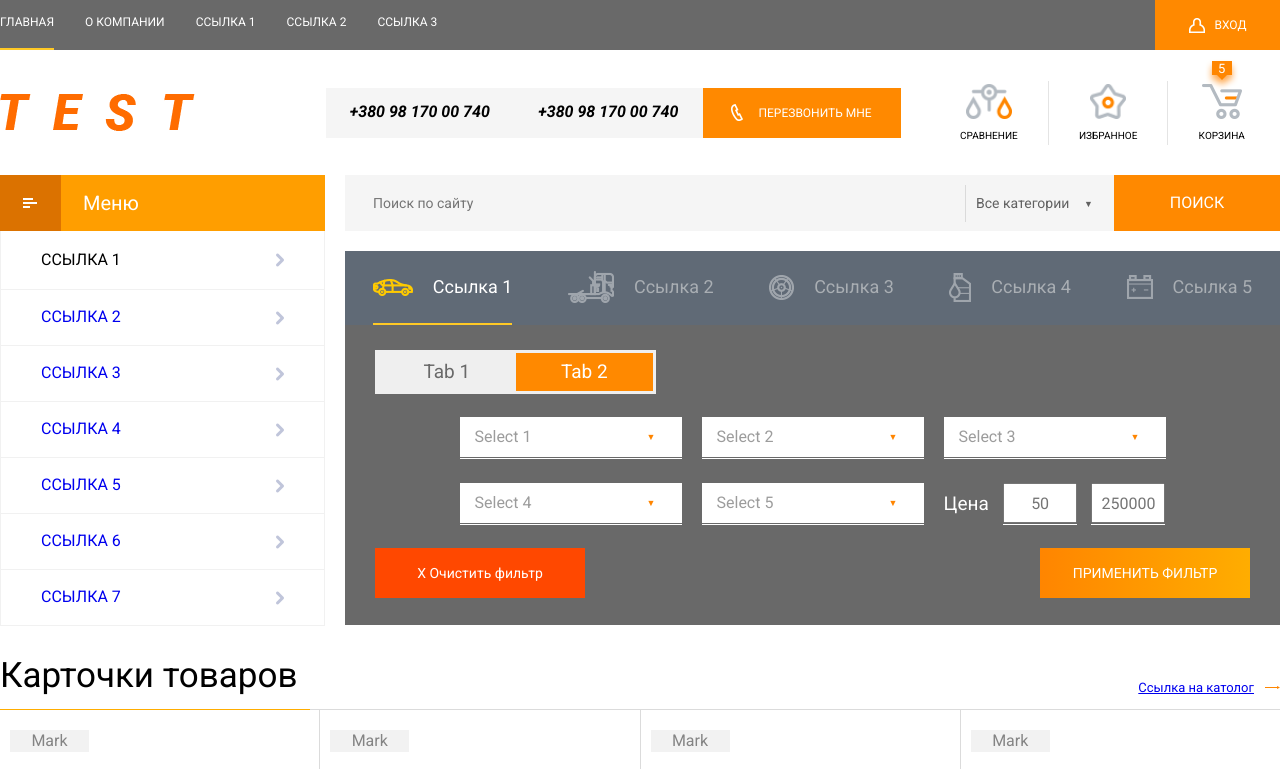
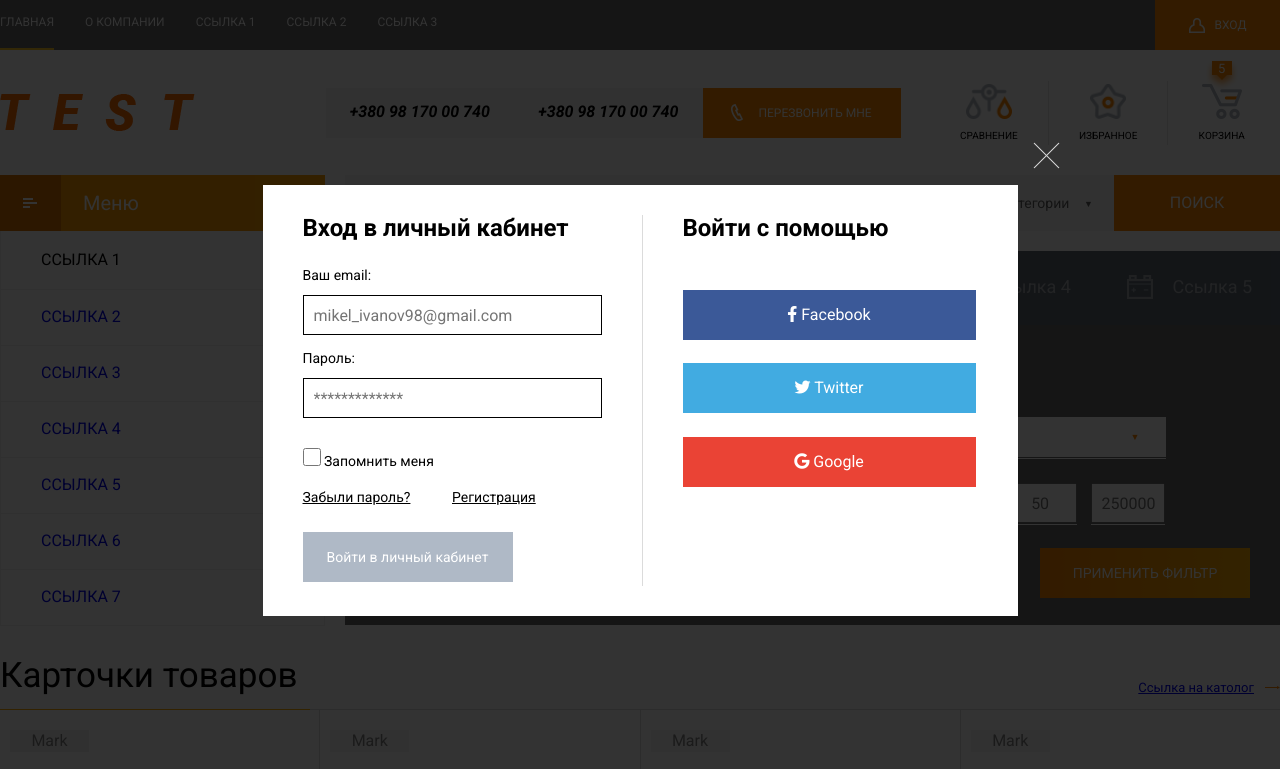
Before and after one commit to alexpryp/auto_parts, a website: page index.html in a window 1280 px wide. Both pictures are taken after a click on the button "ВХОД". Shown: the top 769 px of the page. Drawn offline with Linux system fonts and the light colour scheme; files that its build step writes are made by us from their sources; files whose address does not match are found by name.

Commit message:
Added login popup

```diff
--- a/gulpfile.js
+++ b/gulpfile.js
@@ -17,8 +17,7 @@ function styles() {
 }
 
 function scripts() {
-	return gulp.src(['./src/js/main.js', './src/js/setupFunction.js', './src/js/additionalFunctions.js'])
-				.pipe(concat('script.js'))
+	return gulp.src('./src/js/script.js')
 				.pipe(babel({
 		            presets: ['@babel/env']
                 }))
@@ -28,7 +27,7 @@ function scripts() {
 
 function watch() {
 	gulp.watch('./src/sass/**/*.scss', styles);
-	//gulp.watch('./src/js/**/*.js', scripts);
+	gulp.watch('./src/js/**/*.js', scripts);
 }
 
 gulp.task('styles', styles);
--- a/index.html
+++ b/index.html
@@ -778,8 +778,54 @@
             </div>
         </div>
     </footer>
-    <div class="popup-enter">
+    <div class="popup-login">
+        <div class="popup-login__body">
+            <div class="popup-login__content">
+                <a href="#" class="popup-login__close">
+                    <img src="build/images/icons/closepopup_icon.png" alt="close icon">
+                </a>
+                <div class="popup-login__throughemail">
+                    <h2>Вход в личный кабинет</h2>
+                    <form action="#">
+                        <label for="email">Ваш email:</label>
+                        <input type="email" id="email" name="email" placeholder="mikel_ivanov98@gmail.com" value="">
+                        <label for="parol">Пароль:</label>
+                        <input type="password" id="password" name="password" placeholder="*************" value="">
+                        <div id="popup-login__rememder-input"><input type="checkbox" name="remember" id="remember"> Запомнить меня</div>
+                        <div id="popup-login__forgotpassword-block">
+                            <div id="popup-login__forgotpassword">
+                                <a href="#">Забыли пароль?</a>
+                            </div>
+                            <div id="popup-login__registration">
+                                <a href="#">Регистрация</a>
+                            </div>
+                        </div>
+                        <input type="submit" value="Войти в личный кабинет" id="popup-login__submit">
+                    </form>
+                </div>
+                <div class="popup-login__divider"></div>
+                <div class="popup-login__throughother">
+                    <h2>Войти с помощью</h2>
+                    <button id="popup-login__throughfacebook">
+                        <i class="fab fa-facebook-f"></i>
+                        Facebook
+                    </button>
+                    <button id="popup-login__throughtwitter">
+                        <i class="fab fa-twitter"></i>
+                        Twitter
+                    </button>
+                    <button id="popup-login__throughgoogle">
+                        <i class="fab fa-google"></i>
+                        Google
+                    </button>
+                </div>
+            </div>
+        </div>
+    </div>
+    <div class="popup-callback">
 
     </div>
+
+    <script def src="build/js/script.js" ></script>
 </body>
 </html>
--- a/package.json
+++ b/package.json
@@ -10,6 +10,7 @@
   "license": "ISC",
   "devDependencies": {
     "@babel/core": "^7.12.10",
+    "@babel/preset-env": "^7.12.11",
     "gulp": "^4.0.2",
     "gulp-autoprefixer": "^7.0.1",
     "gulp-babel": "^8.0.0",
--- /dev/null
+++ b/src/js/script.js
@@ -0,0 +1,18 @@
+console.log('Hello, world');
+
+const enterButton = document.querySelector('.nav__login-button');
+const popupLogin = document.querySelector('.popup-login');
+const popupLoginClose = document.querySelector('.popup-login__close');
+
+enterButton.addEventListener("click", loginHandler);
+popupLoginClose.addEventListener("click", closeLoginHandler)
+
+function loginHandler(event) {
+    event.preventDefault();
+    popupLogin.classList.add("popup-login_show");
+}
+
+function closeLoginHandler(event) {
+    event.preventDefault();
+    popupLogin.classList.remove("popup-login_show");
+}
--- a/src/sass/_globalStyles.scss
+++ b/src/sass/_globalStyles.scss
@@ -23,7 +23,11 @@ html, body {
 #top__forms-submit-button,
 .main__productcard-buybutton,
 .footer__subscribe-input,
-.footer__subscribe-submitbutton {
+.footer__subscribe-submitbutton,
+#popup-login__submit,
+#popup-login__throughfacebook,
+#popup-login__throughtwitter,
+#popup-login__throughgoogle {
     cursor: pointer;
     justify-content: center;
     align-items: center;
--- /dev/null
+++ b/src/sass/_popupEnterStyles.scss
@@ -0,0 +1,140 @@
+.popup-login {
+    display: none;
+    justify-content: center;
+    align-items: center;
+    position: fixed;
+    height: 100%;
+    width: 100%;
+    top: 0;
+    left: 0;
+    background-color: rgba(0, 0, 0, 0.8);
+    z-index: 900;
+}
+.popup-login_show {
+    display: flex;
+}
+.popup-login__body {
+    position: relative;
+    width: 755px;
+    height: 431px;
+    padding: 30px 40px;
+    background-color: #ffffff;
+    color: #000000;
+}
+.popup-login__content {
+    display: flex;
+    justify-content: space-between;
+    align-items: stretch;
+}
+.popup-login__content {
+    display: flex;
+    align-items: stretch;
+    h2 {
+        font-size: 24px;
+        font-weight: bold;
+        margin: 0;
+    }
+}
+.popup-login__close {
+    display: block;
+    position: absolute;
+    top: -48px;
+    right: -52px;
+    padding: 5px 10px;
+    color: #fff;
+}
+.popup-login__throughemail,
+.popup-login__throughother {
+    width: 50%;
+}
+.popup-login__throughemail {
+    form {
+        display: flex;
+        flex-direction: column;
+        margin-top: 25px;
+    }
+    input[type="email"],
+    input[type="password"] {
+        margin-top: 12px;
+        margin-bottom: 15px;
+        padding: 0px 10px;
+        -webkit-appearance: none;
+        -moz-appearance: none;
+        appearance: none;
+        border-radius: 0;
+        outline: none;
+        border: 1px solid #000000;
+
+    }
+    label {
+        margin-top: 0px;
+        font-size: 14px;
+    }
+}
+#email,
+#password {
+    width: 299px;
+    height: 40px;;
+}
+#popup-login__rememder-input {
+    margin-top: 15px;
+    font-size: 14px;
+    input {
+        cursor: pointer;
+        border-radius: 0;
+        width: 18px;
+        height: 18px;
+        outline: none;
+        border: 1px solid #000000;
+    }
+}
+#popup-login__forgotpassword-block {
+    display: flex;
+    font-size: 14px;
+    margin-top: 20px;
+    a,
+    a:visited,
+    a:active {
+        color: #000000;
+    }
+}
+#popup-login__forgotpassword,
+#popup-login__registration {
+    width: 50%;
+}
+#popup-login__submit{
+    height: 50px;
+    width: 210px;
+    margin-top: 27px;
+    color: #ffffff;
+    font-size: 14px;
+    background-color: #afb9c6;
+}
+.popup-login__divider {
+    height: 371px;
+    margin: 0 40px;
+    border-left: 1px solid #dbdbdb;
+}
+
+.popup-login__throughother {
+
+}
+#popup-login__throughfacebook,
+#popup-login__throughtwitter,
+#popup-login__throughgoogle {
+    width: 293px;
+    height: 50px;
+    color: #ffffff;
+}
+#popup-login__throughfacebook {
+    margin-top: 48px;
+    background-color: #3b5998;
+}
+#popup-login__throughtwitter {
+    margin-top: 23px;
+    background-color: #41abe1;
+}
+#popup-login__throughgoogle {
+    margin-top: 24px;
+    background-color: #ea4335;
+}
--- a/src/sass/styles.scss
+++ b/src/sass/styles.scss
@@ -2,4 +2,5 @@
 @import "_headerStyles.scss";
 @import "_topStyles.scss";
 @import "_mainStyles.scss";
-@import "_footerStyles.scss"
+@import "_footerStyles.scss";
+@import "_popupEnterStyles";
```
Also changed, not shown: build/css/styles.css, build/images/icons/closepopup_icon.png (added), build/js/script.js (added), 1 other file.
